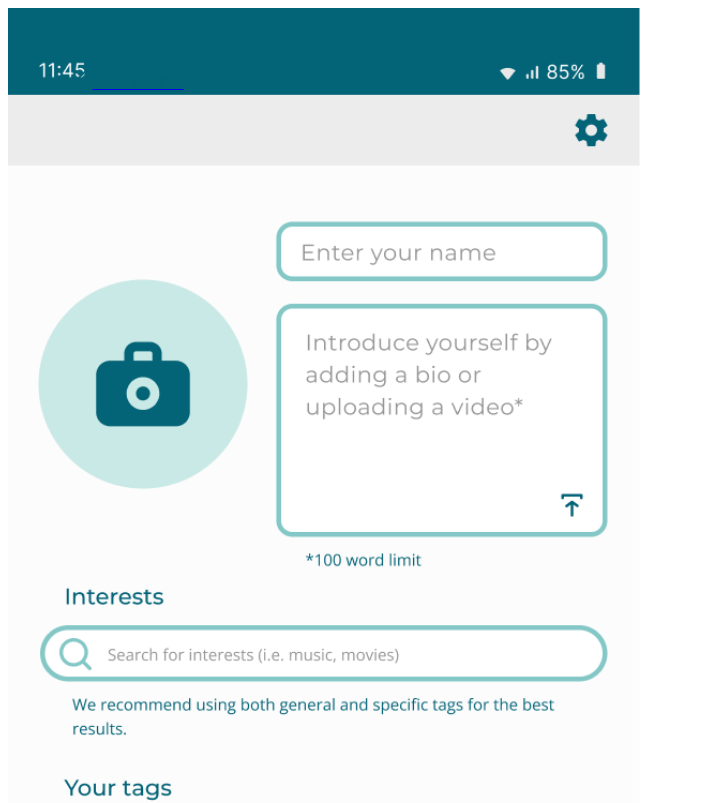
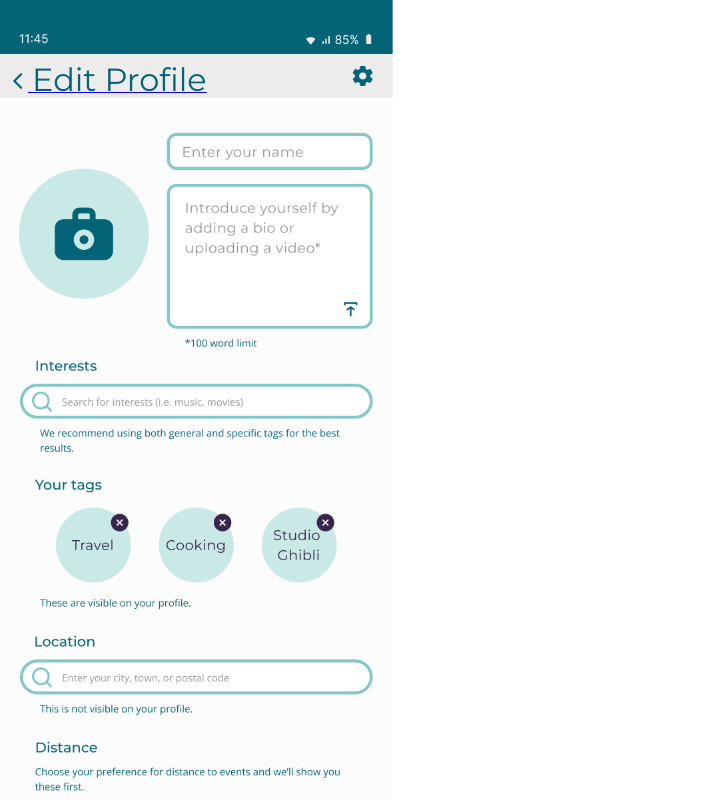
Before and after one commit to beartisan/bubbles, a plain HTML site: page editProfile/edit-profile.html in a window 1280 px wide. Shown: the top 803 px of the page, without its empty margins (0-703 px from the left). Drawn offline with Linux system fonts and the light colour scheme.

Commit message:
edit profile code

```diff
--- a/editProfile/edit-profile.css
+++ b/editProfile/edit-profile.css
@@ -13,30 +13,18 @@
   --dropShadow: #A8CBCA;
 }
 
-.editPage{
-  width: 50%;
-  top: 0;
-  right: 0;
-  left: 0;
-  bottom: 0;
-  z-index: -1;
-}
-
-.back-edit-button{
-  color: var(--seafoamTeal);
-  position: absolute;
-  top: 10%;
-  left: 10%;
-  transform: translate(-50%, -50%);
-}
 
 span{
   font-family: 'Montserrat', sans-serif;
 }
 
 .edit-profile {
+  text-decoration: none;
+}
+
+.edit-profile {
   color: var(--underwaterTeal);
-  text-decoration: none;
+  font-size: 2.5vw;
 }
 
 a:visited , a:hover, a:active  {
@@ -44,6 +32,22 @@ a:visited , a:hover, a:active  {
   text-decoration: none;
 }
 
-.page-image{
-  position: relative;
+body {
+  background-image: url("/images/Editprofile.png");
+  background-size: 393px auto;
+  background-position: top left;
+  background-repeat: no-repeat;
+  overflow-y: scroll;
+  max-width: 100vw;
+  min-width: 393px;
 }
+
+.editPage{
+  width: 50%;
+  height: 50%;
+}
+
+.back-edit-button{
+  position: absolute;
+  top: 60px;
+}
--- a/editProfile/edit-profile.html
+++ b/editProfile/edit-profile.html
@@ -4,14 +4,10 @@
     <title>Edit Profile Page</title>
     <meta name="viewport" content="width=device-width, initial-scale=1.0" />
     <meta charset="utf-8" />
-    <meta property="twitter:card" content="summary_large_image" />
+
     <link href="./edit-profile.css" rel="stylesheet" />
-    <script src="editButton.js"></script>
   </head>
   <body>
-    <div class="page-image">
-      <img src="/images/Editprofile.png" alt="editProfile" class="editPage">
-    </div>
     <div class="back-edit-button">
       <a href="/index.html" class="back-button">
         <img
```
